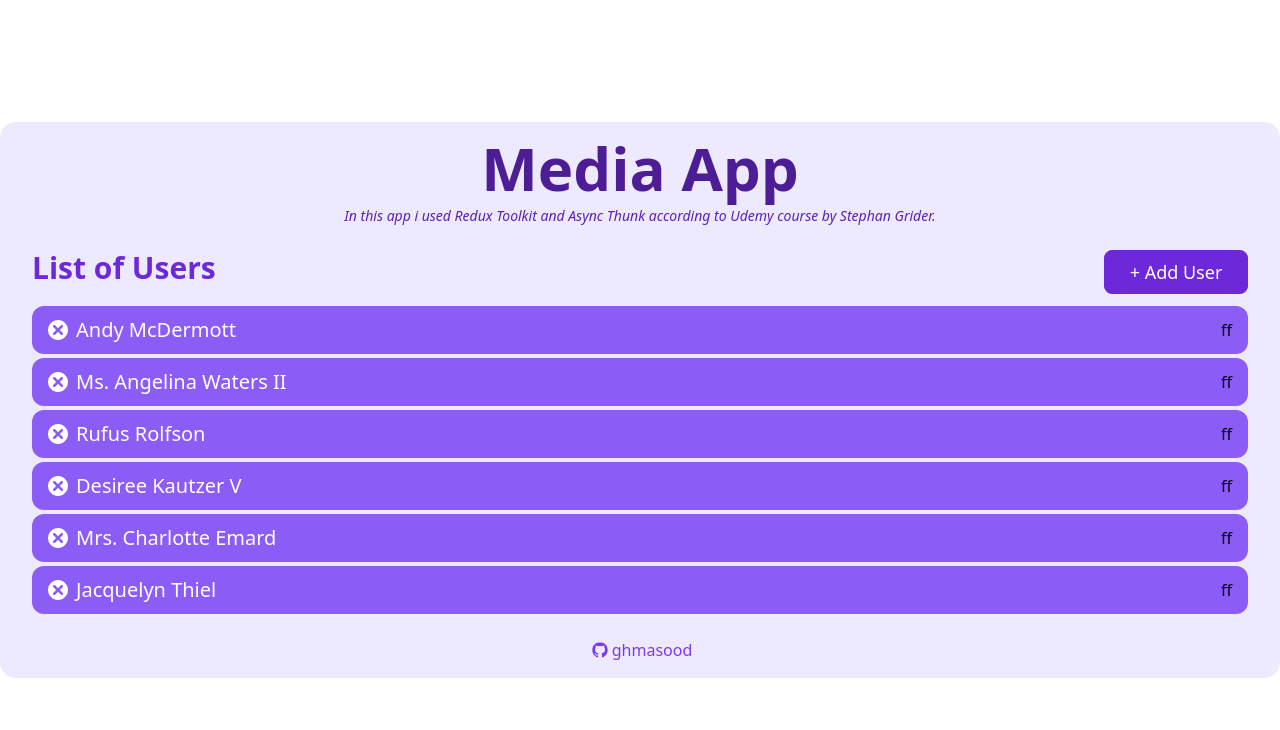
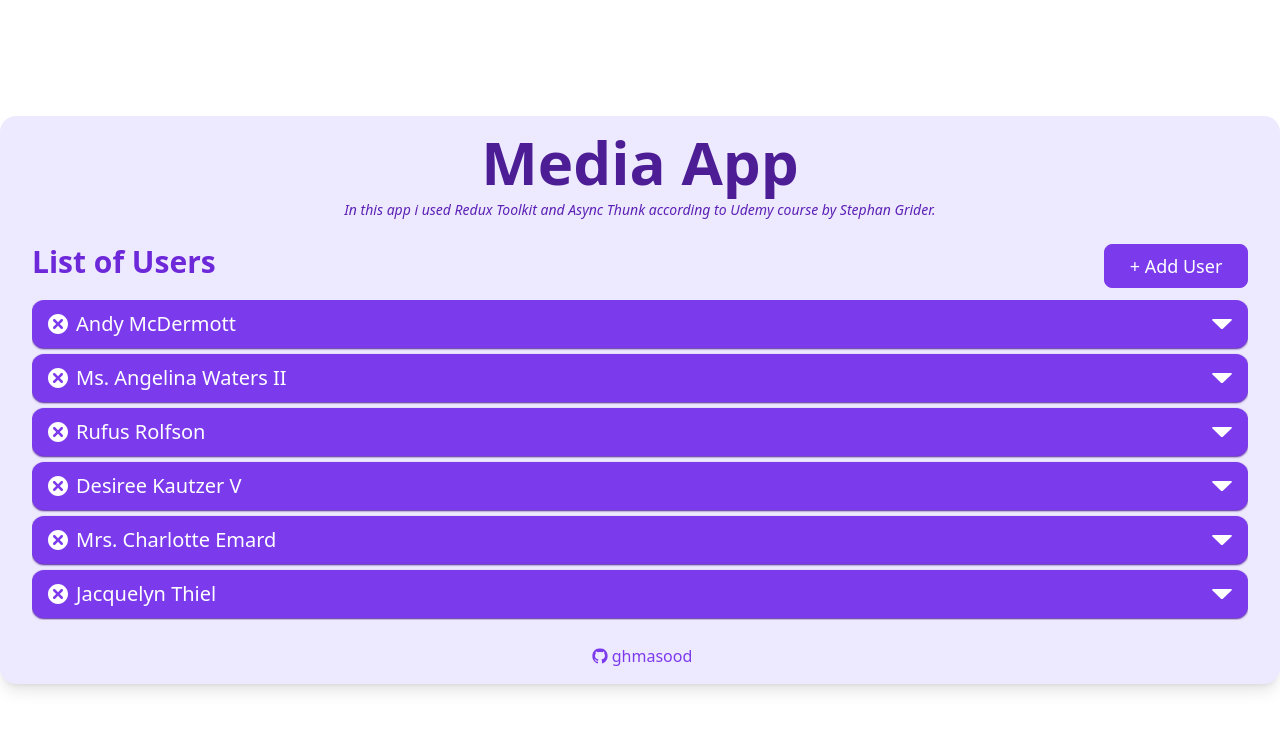
Before and after one commit to ghmasood/RTK-media, a React (Create React App) app: page / in a window 1280 px wide. Shown: the top 730 px of the page. Built offline with nearby package versions, Linux system fonts and the light colour scheme; data requests are answered from the project's data file.

Commit message:
[ADD,IMPROVE] some style + add dropDown icon

```diff
--- a/src/components/Button/Button.tsx
+++ b/src/components/Button/Button.tsx
@@ -34,7 +34,7 @@ function Button({
     rest.className,
     "flex items-center px-3 py-1.5 border duration-500",
     {
-      "border-violet-700 hover:bg-violet-500 bg-violet-700 hover:bg-violet-500 text-white":
+      "border-violet-600 hover:bg-violet-700 bg-violet-600  text-white":
         primary,
       "opacity-80 cursor-not-allowed": loading,
       "border-gray-900 bg-gray-900 text-white": secondary,
--- a/src/components/UserList/components/userListItem/index.tsx
+++ b/src/components/UserList/components/userListItem/index.tsx
@@ -4,6 +4,7 @@ import { useThunk } from "../../../../store/hooks";
 import { IUserdata } from "../../../../store/slices/usersSlice";
 import Button from "../../../Button/Button";
 import { TiDelete } from "react-icons/ti";
+import { VscTriangleDown } from "react-icons/vsc";
 
 function ListItem(user: IUserdata) {
   const [doRemove, isLoading, err] = useThunk(removeUser);
@@ -13,7 +14,9 @@ function ListItem(user: IUserdata) {
   return (
     <div
       key={user.id}
-      className="w-full justify-between rounded-xl px-4 py-2 bg-violet-500 hover:bg-violet-600 duration-300  min-h-[3rem] flex items-center"
+      className={`shadow-violet-900 shadow-sm w-full justify-between rounded-xl px-4 py-2 ${
+        err ? "!bg-red-200" : ""
+      }  bg-violet-600 hover:bg-violet-700 duration-300  min-h-[3rem] flex items-center`}
     >
       <div className="flex gap-2 items-center justify-center">
         <Button
@@ -28,9 +31,27 @@ function ListItem(user: IUserdata) {
             color="white"
           />
         </Button>
-        <span className="text-white text-xl font-medium">{user.name}</span>
+        {!err && (
+          <span className="text-white text-xl font-medium">{user.name}</span>
+        )}
+        {err && (
+          <span className="text-red-600 text-xl font-bold italic">
+            {err.name}: {err.message}
+          </span>
+        )}
       </div>
-      <span>ff</span>
+      <Button
+        loading={isLoading}
+        className={"border-none !p-0"}
+        onClick={() => {}}
+      >
+        <VscTriangleDown
+          viewBox="2 5 12 6"
+          size={20}
+          cursor={"pointer"}
+          color="white"
+        />
+      </Button>
     </div>
   );
 }
--- a/src/components/UserList/index.tsx
+++ b/src/components/UserList/index.tsx
@@ -44,15 +44,15 @@ function UserList() {
         </div>
       </div>
       {isLoadingUsers ? (
-        <Skeleton numbers={6} customClass="!gap-1" ItemCustomClass="!h-12" />
+        <Skeleton numbers={6} customClass="!gap-1.5" ItemCustomClass="!h-12" />
       ) : loadingUserError ? (
-        <div className="flex flex-col items-center bg-red-200 rounded-xl h-12 justify-center">
-          <p className="text-red-600 text-xl font-medium">
+        <div className="flex flex-col items-start px-4 bg-red-200 rounded-xl h-12 justify-center">
+          <p className="text-red-600 text-xl font-bold italic">
             {loadingUserError.name}: {loadingUserError.message}
           </p>
         </div>
       ) : (
-        <div className="w-full flex flex-col gap-1 max-h-[19.25rem] overflow-scroll">
+        <div className="w-full flex flex-col gap-1.5 max-h-[20rem] overflow-scroll">
           {data.map((item) => (
             <ListItem key={item.id} name={item.name} id={item.id} />
           ))}
--- a/src/components/index.tsx
+++ b/src/components/index.tsx
@@ -5,7 +5,7 @@ import UserList from "./UserList";
 
 function MediaApp() {
   return (
-    <div className="flex flex-col gap-6 container bg-violet-100 rounded-2xl py-4 px-8 absolute left-1/2 -translate-x-1/2 top-1/2 -translate-y-1/2">
+    <div className="flex flex-col gap-6 container bg-violet-100 rounded-2xl py-4 px-8 absolute left-1/2 -translate-x-1/2 top-1/2 -translate-y-1/2 shadow-lg">
       <MainTitle />
       <UserList />
       <CopyRight />
```
